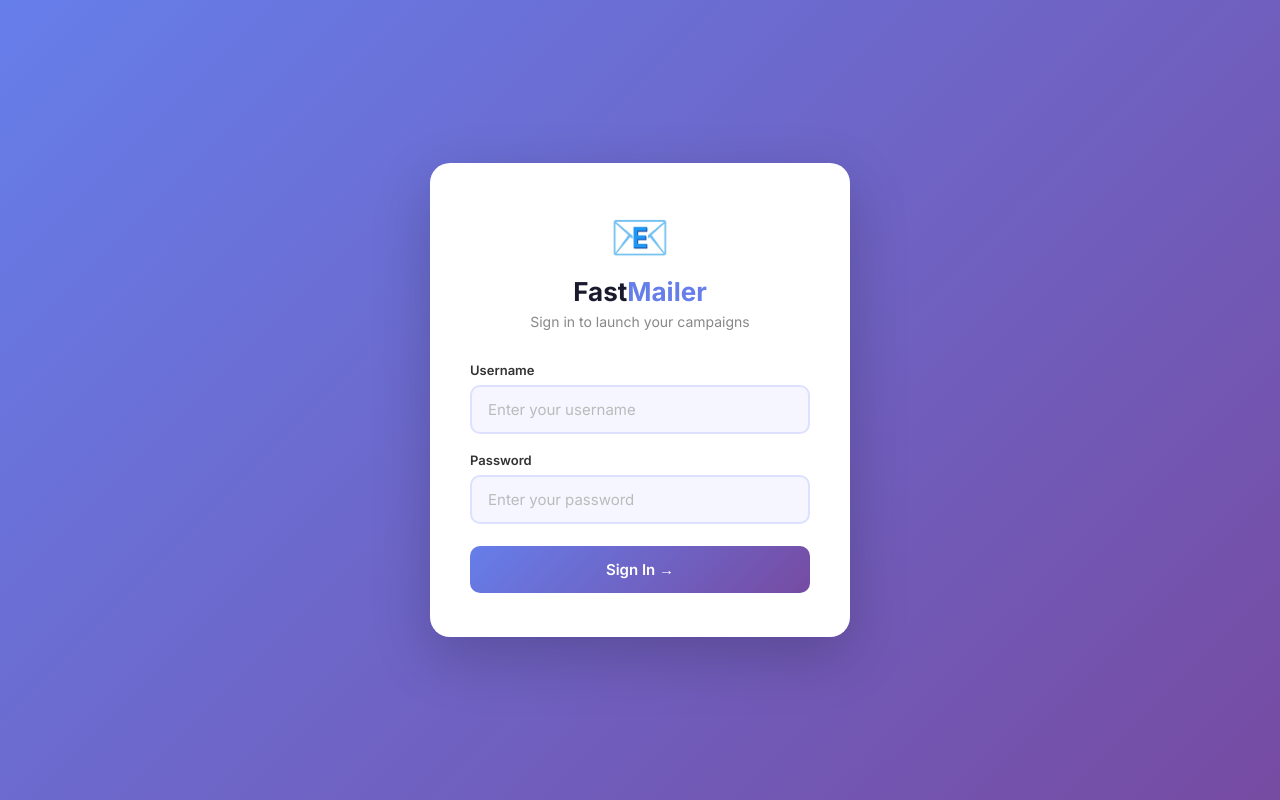
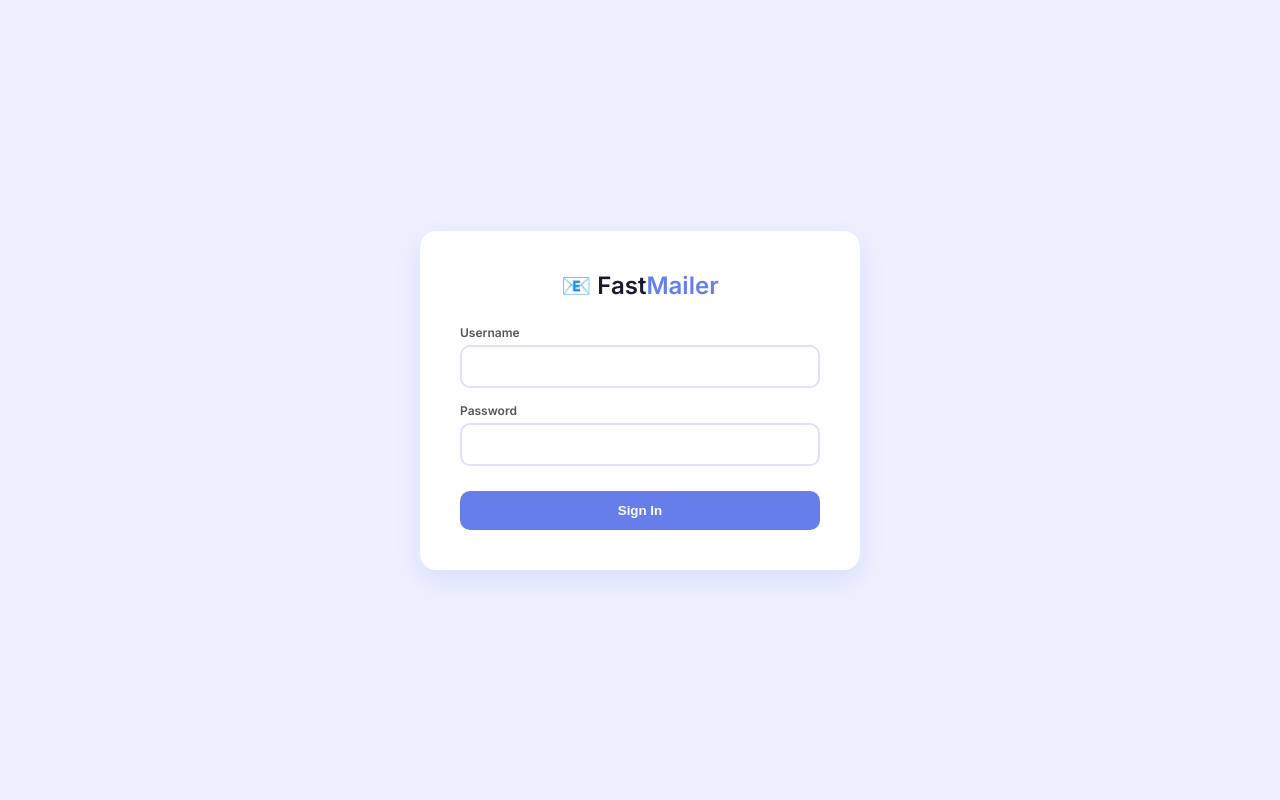
Before and after one commit to kosibsr882-rgb/kosi, a plain HTML site: page login (2).html in a window 1280 px wide. Drawn offline with Linux system fonts and the light colour scheme.

Commit message:
Update login.html

```diff
--- a/login (2).html
+++ b/login (2).html
@@ -4,56 +4,46 @@
 <meta charset="UTF-8">
 <meta name="viewport" content="width=device-width, initial-scale=1.0">
 <title>Fast Mailer — Login</title>
-<link href="https://fonts.googleapis.com/css2?family=Inter:wght@400;500;600;700&display=swap" rel="stylesheet">
+<link href="https://fonts.googleapis.com/css2?family=Inter:wght@400;600&display=swap" rel="stylesheet">
 <style>
-*{margin:0;padding:0;box-sizing:border-box}
-body{min-height:100vh;background:linear-gradient(135deg,#667eea 0%,#764ba2 100%);display:flex;align-items:center;justify-content:center;font-family:'Inter',sans-serif;padding:20px}
-.card{background:#ffffff;border-radius:20px;padding:44px 40px;width:100%;max-width:420px;box-shadow:0 20px 60px rgba(0,0,0,0.2)}
-.logo{text-align:center;margin-bottom:32px}
-.logo-icon{font-size:48px;display:block;margin-bottom:10px}
-.logo-title{font-size:26px;font-weight:700;color:#1a1a2e}
-.logo-title span{color:#667eea}
-.subtitle{color:#888;font-size:14px;margin-top:6px}
-.field{margin-bottom:18px}
-.field label{display:block;font-size:13px;font-weight:600;color:#333;margin-bottom:7px}
-.field input{width:100%;padding:13px 16px;background:#f5f6ff;border:2px solid #dde1ff;border-radius:10px;color:#1a1a2e;font-family:'Inter',sans-serif;font-size:15px;outline:none;transition:all 0.2s}
-.field input:focus{border-color:#667eea;background:#fff;box-shadow:0 0 0 4px rgba(102,126,234,0.15)}
-.field input::placeholder{color:#bbb}
-.btn{width:100%;padding:14px;margin-top:4px;background:linear-gradient(135deg,#667eea,#764ba2);border:none;border-radius:10px;color:#fff;font-family:'Inter',sans-serif;font-size:15px;font-weight:600;cursor:pointer;transition:all 0.2s}
-.btn:hover{transform:translateY(-1px);box-shadow:0 8px 25px rgba(102,126,234,0.5)}
-.btn:disabled{opacity:0.6;cursor:not-allowed;transform:none}
-.status{margin-top:14px;padding:11px 14px;border-radius:8px;font-size:13px;text-align:center;display:none;font-weight:500}
-.status.error{background:#fff0f0;border:1.5px solid #ffcccc;color:#e53e3e;display:block}
-.status.success{background:#f0fff4;border:1.5px solid #9ae6b4;color:#276749;display:block}
+    body { font-family: 'Inter', sans-serif; background: #eef0ff; display: flex; align-items: center; justify-content: center; height: 100vh; margin: 0; }
+    .login-card { background: #fff; padding: 40px; border-radius: 16px; box-shadow: 0 10px 25px rgba(102,126,234,0.15); width: 100%; max-width: 360px; text-align: center; }
+    .logo { font-size: 24px; font-weight: 700; color: #1a1a2e; margin-bottom: 25px; }
+    .logo span { color: #667eea; }
+    .field { margin-bottom: 15px; text-align: left; }
+    .field label { font-size: 12px; font-weight: 600; color: #555; margin-bottom: 5px; display: block; }
+    .field input { width: 100%; padding: 12px; border: 2px solid #dde1ff; border-radius: 10px; box-sizing: border-box; outline: none; }
+    .field input:focus { border-color: #667eea; }
+    .login-btn { width: 100%; padding: 12px; background: #667eea; border: none; border-radius: 10px; color: #fff; font-weight: 600; cursor: pointer; margin-top: 10px; }
+    .error { color: #e53e3e; font-size: 12px; margin-top: 10px; display: none; }
 </style>
 </head>
 <body>
-<div class="card">
-  <div class="logo">
-    <span class="logo-icon">📧</span>
-    <div class="logo-title">Fast<span>Mailer</span></div>
-    <div class="subtitle">Sign in to launch your campaigns</div>
-  </div>
-  <div class="field"><label>Username</label><input id="username" type="text" placeholder="Enter your username"></div>
-  <div class="field"><label>Password</label><input id="password" type="password" placeholder="Enter your password"></div>
-  <button class="btn" id="loginBtn">Sign In →</button>
-  <div class="status" id="status"></div>
+
+<div class="login-card">
+    <div class="logo">📧 Fast<span>Mailer</span></div>
+    <div class="field"><label>Username</label><input type="text" id="username"></div>
+    <div class="field"><label>Password</label><input type="password" id="password"></div>
+    <button class="login-btn" onclick="login()">Sign In</button>
+    <div id="errorMsg" class="error">Invalid username or password</div>
 </div>
+
 <script>
-const btn=document.getElementById('loginBtn'),st=document.getElementById('status');
-async function doLogin(){
-  const u=document.getElementById('username').value.trim(),p=document.getElementById('password').value.trim();
-  if(!u||!p){st.className='status error';st.textContent='Username and password required';return}
-  btn.disabled=true;btn.textContent='Signing in...';st.className='status';
-  try{
-    const r=await fetch('/login',{method:'POST',headers:{'Content-Type':'application/json'},body:JSON.stringify({username:u,password:p})});
-    const d=await r.json();
-    if(d.success){st.className='status success';st.textContent='✅ Login successful!';setTimeout(()=>window.location.href='/launcher',700)}
-    else{st.className='status error';st.textContent='❌ '+(d.message||'Invalid credentials');btn.disabled=false;btn.textContent='Sign In →'}
-  }catch(e){st.className='status error';st.textContent='❌ Connection error';btn.disabled=false;btn.textContent='Sign In →'}
-}
-btn.addEventListener('click',doLogin);
-document.addEventListener('keydown',e=>{if(e.key==='Enter')doLogin()});
+    async function login() {
+        const username = document.getElementById('username').value;
+        const password = document.getElementById('password').value;
+        const res = await fetch('/login', {
+            method: 'POST',
+            headers: { 'Content-Type': 'application/json' },
+            body: JSON.stringify({ username, password })
+        });
+        const data = await res.json();
+        if (data.success) {
+            window.location.href = '/launcher';
+        } else {
+            document.getElementById('errorMsg').style.display = 'block';
+        }
+    }
 </script>
 </body>
 </html>
```
